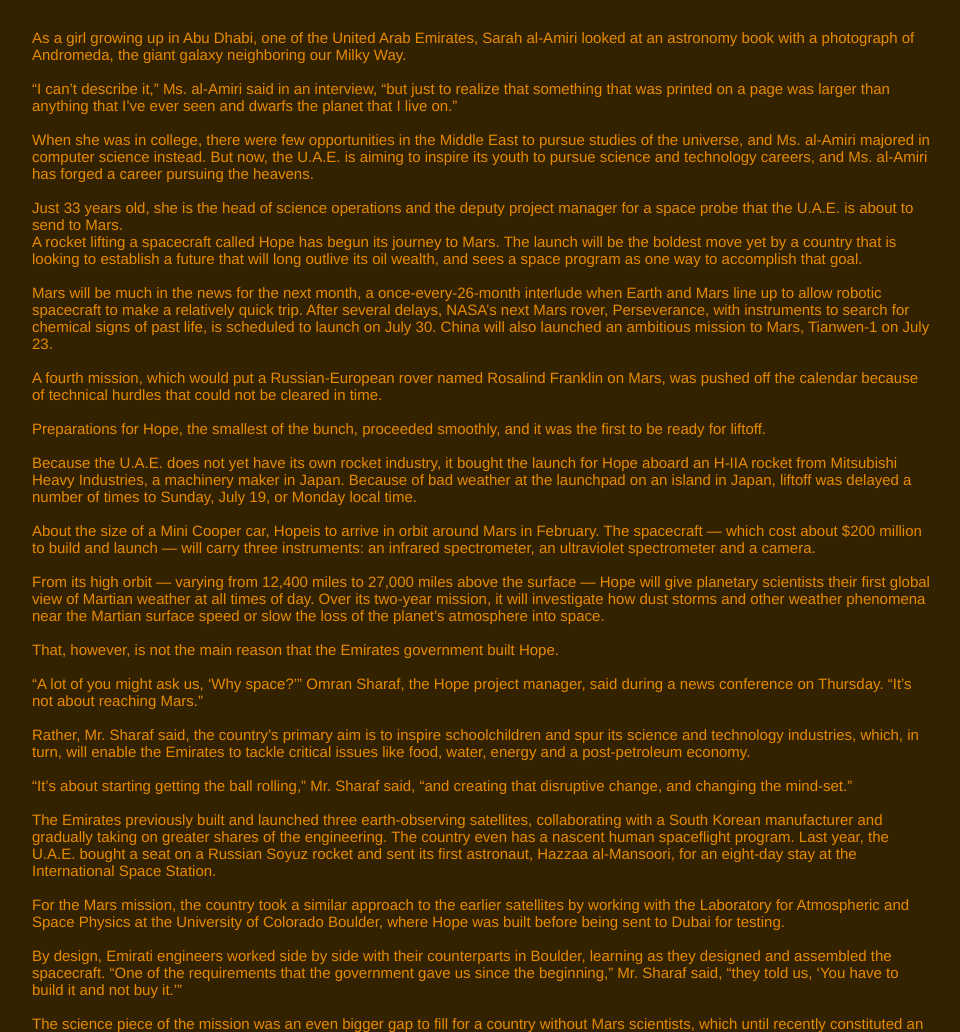
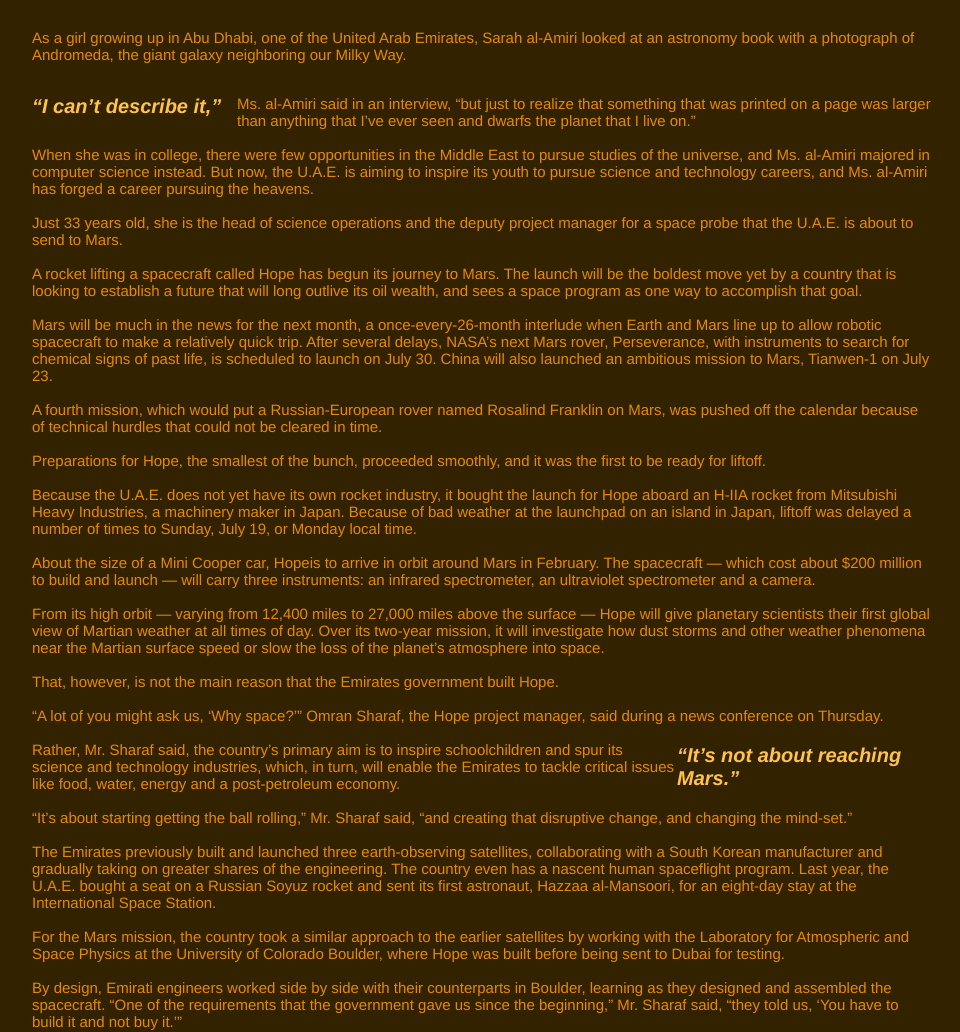
Before and after one commit to Terps4Life2020/PietrorazioLayout, a plain HTML site: page index.html in a window 1280 px wide. Shown: the part 246-1278 px from the top of the page, without its empty margins (158-1118 px from the left). Drawn offline with Linux system fonts and the light colour scheme.

Commit message:
Pull Quotes

```diff
--- a/stylesheet.css
+++ b/stylesheet.css
@@ -38,6 +38,21 @@
   font-size: 15px;
 }
 
+.pquote {
+  float: left;
+  width: 200px;
+  font-weight: bold;
+  font-style: italic;
+  color: #ffc34d;
+  padding-bottom: 0px;
+  font-size: 20px;
+  margin: 0 5px 5px 0;
+}
+
+blockquote {
+  margin: 0;
+}
+
 #slogan {
   font-family: Helvetica;
   text-align: center;
@@ -48,3 +63,14 @@
   padding: 5px;
   background-color: #e68a00;
 }
+
+.pquote2 {
+  float: right;
+  width: 250px;
+  font-weight: bold;
+  font-style: italic;
+  color: #ffc34d;
+  padding-top: 20px;
+  font-size: 20px;
+  margin: 0 5px 5px 0;
+}
```
Also changed, not shown: index.html (+3 -3 lines).
